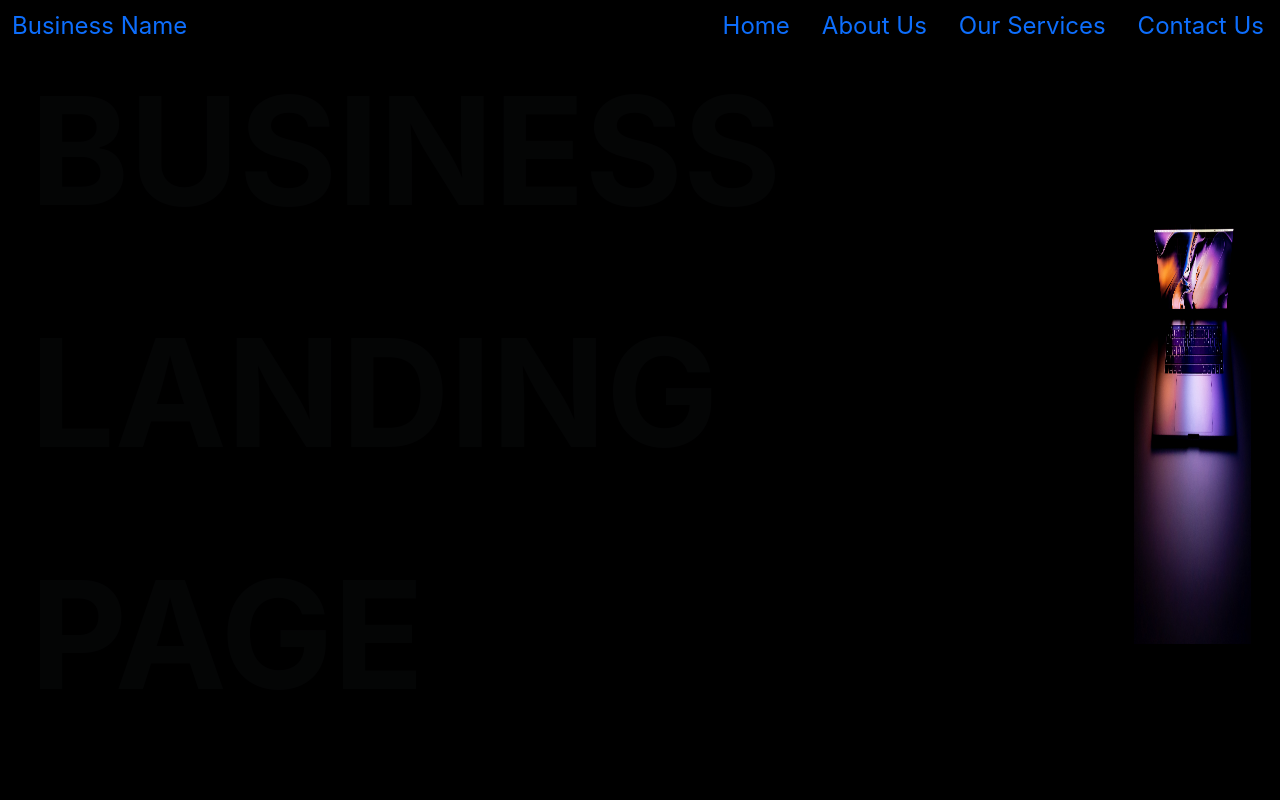
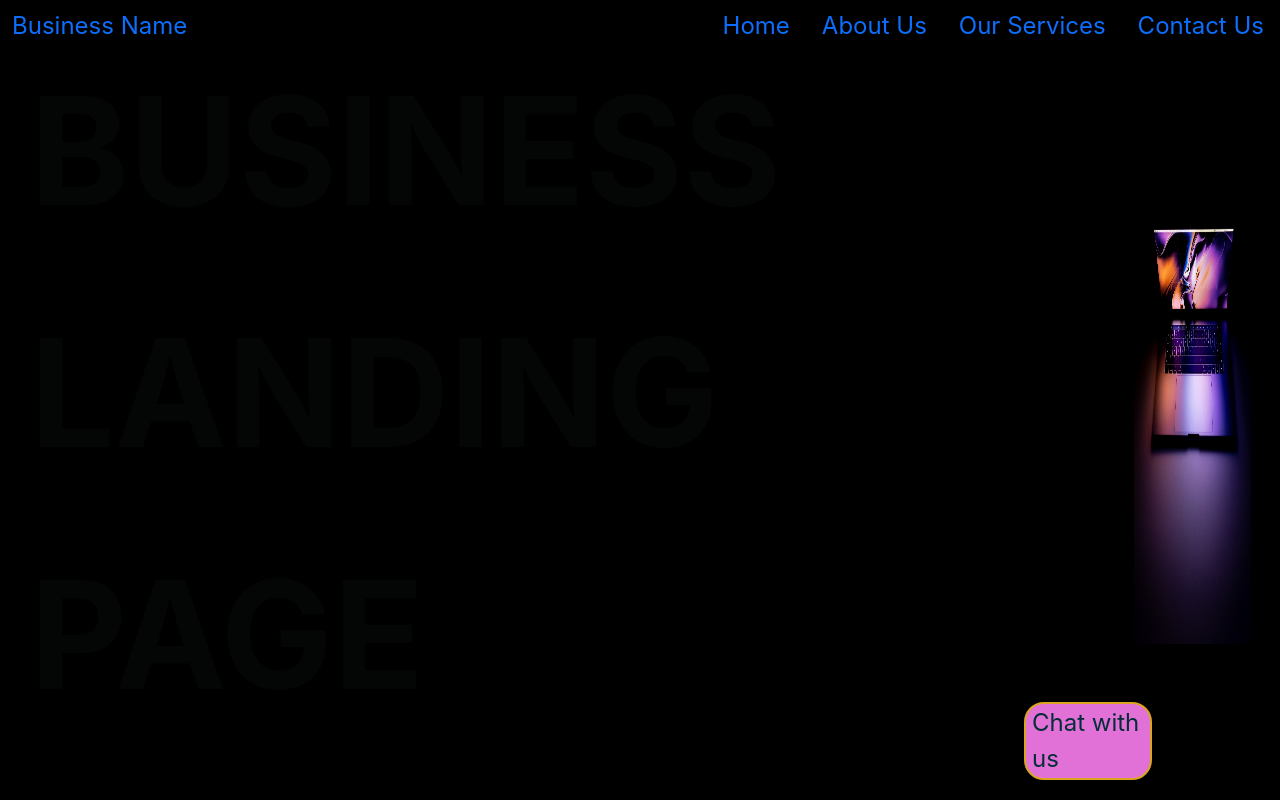
Before and after one commit to AmeyPank/Business-Landing-page-F1-M-test, a plain HTML site: page index.html in a window 1280 px wide. Shown: the top 800 px of the page. Drawn offline with nearby package versions, Linux system fonts and the light colour scheme.

Commit message:
Chat button and fixed navbar added

```diff
--- a/Style.css
+++ b/Style.css
@@ -64,3 +64,13 @@ h1{
     cursor: pointer;
 
 }
+#chat{
+    background: rgb(225, 113, 214);
+    color: rgb(4, 45, 57);
+    font-size: 24px;
+    font-family: inter;
+    margin-left: 80%;
+    border: 2px solid goldenrod;
+    border-radius: 20px;
+    margin-bottom: 20px;
+}
--- a/index.html
+++ b/index.html
@@ -59,11 +59,11 @@
     </div>
     <div class="col" id="image">
       <img src="/img/1.jpg" alt="first img" style="height: 80%;" width="80%">
+      <button class="chat fixed-bottom " id="chat"  style="width: 10%;">Chat with us</button>
     </div>
 
   </div>
   </div>
-
 
   <!-- About Us -->
   <div class="aboutmain">
```
